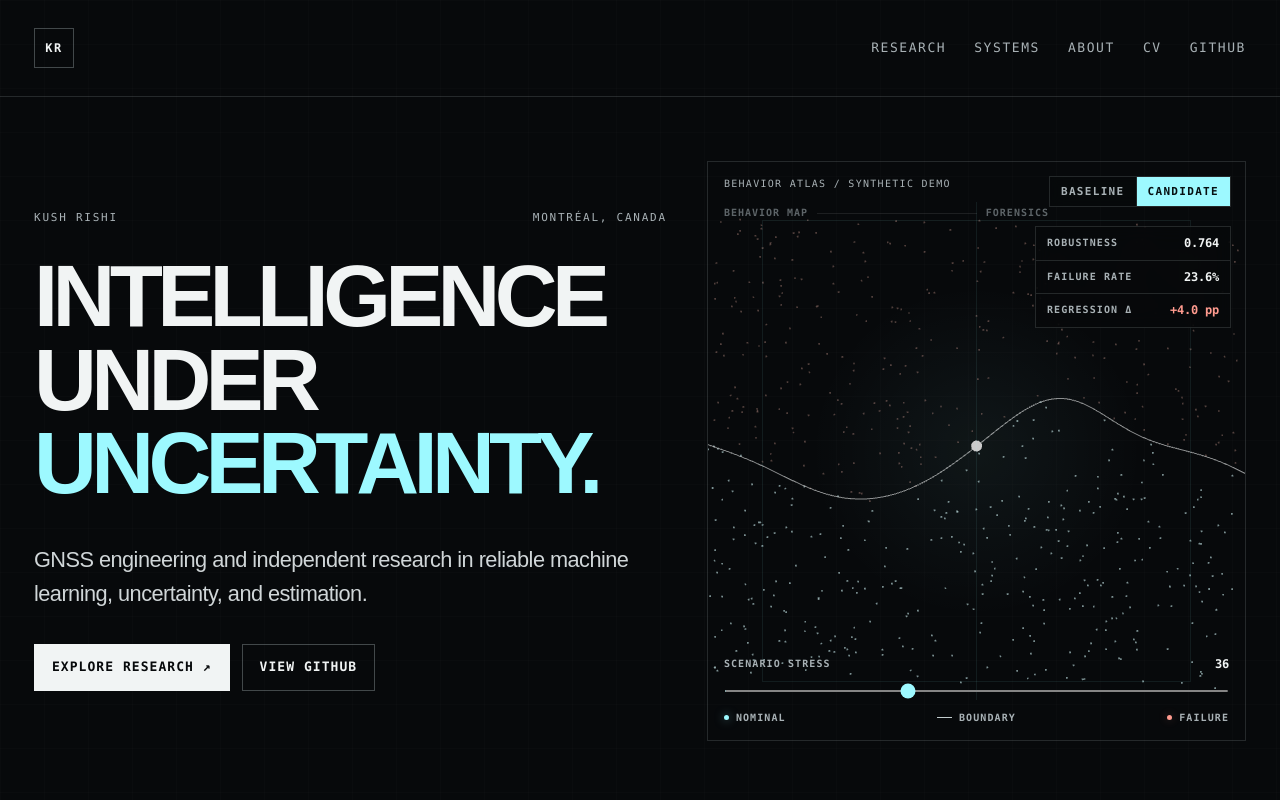
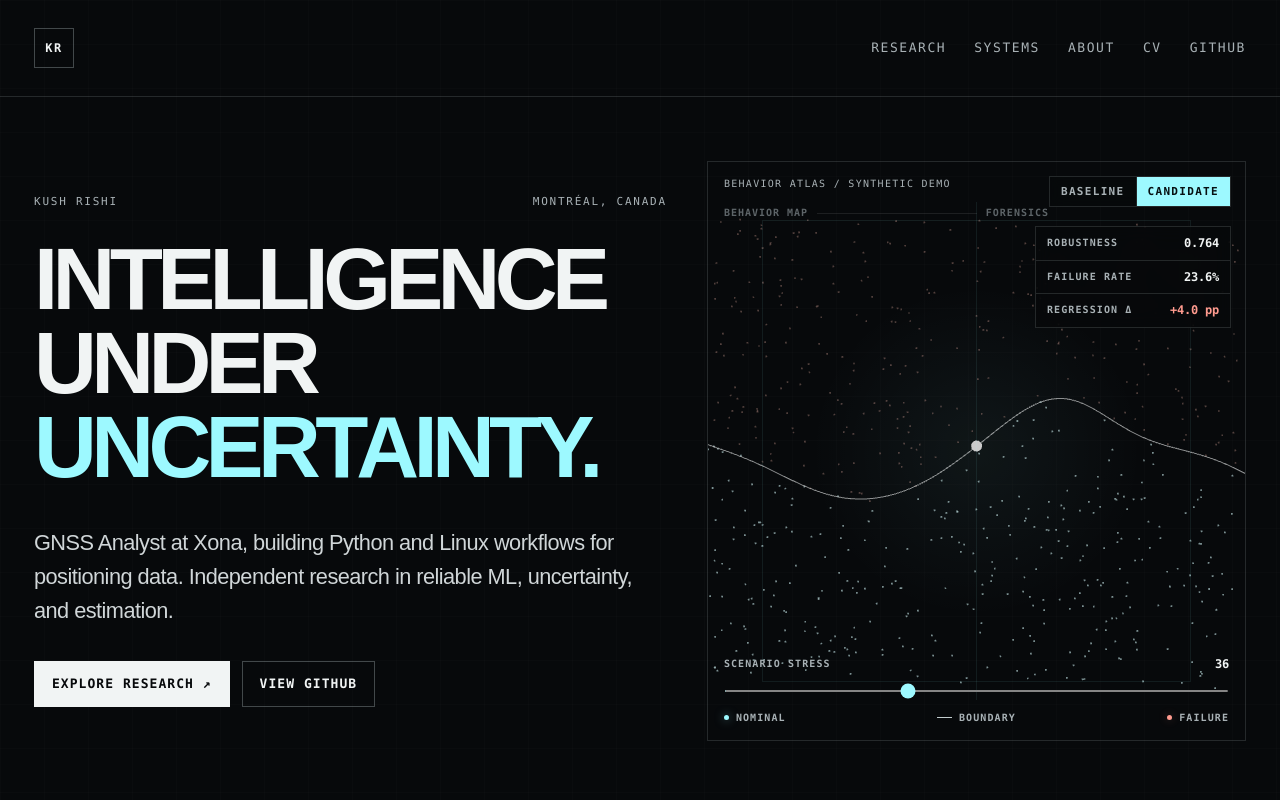
Before and after one commit to Kushrishi/kushrishi.com, a Next.js app: page / in a window 1280 px wide. Shown: the top 800 px of the page. Built offline with nearby package versions, Linux system fonts and the light colour scheme.

Commit message:
Clarify public portfolio evidence: app/page.tsx

```diff
--- a/app/page.tsx
+++ b/app/page.tsx
@@ -32,8 +32,8 @@ export default function Home() {
             <em>UNCERTAINTY.</em>
           </h1>
           <p className="hero-deck">
-            GNSS engineering and independent research in reliable machine learning,
-            uncertainty, and estimation.
+            GNSS Analyst at Xona, building Python and Linux workflows for positioning data.
+            Independent research in reliable ML, uncertainty, and estimation.
           </p>
           <div className="hero-actions">
             <a className="button button-primary" href="#research">Explore research <span>↗</span></a>
@@ -118,7 +118,10 @@ export default function Home() {
                 <h3>Autonomy Simulation Lab</h3>
                 <p>Completed v1.0 autonomy and localization environment combining planning, noisy sensing, nonlinear localization, Kalman filtering, telemetry, and quantitative evaluation.</p>
                 <ProjectPreview kind="autonomy" />
-                <a className="text-link" href="https://kushrishi.github.io/autonomy-simulation-lab/" target="_blank" rel="noreferrer">Explore system →</a>
+                <div className="hero-actions">
+                  <a className="text-link" href="https://kushrishi.github.io/autonomy-simulation-lab/" target="_blank" rel="noreferrer">Interactive demo →</a>
+                  <a className="text-link" href="https://github.com/Kushrishi/autonomy-simulation-lab" target="_blank" rel="noreferrer">Source code →</a>
+                </div>
               </div>
             </article>
           </div>
```
